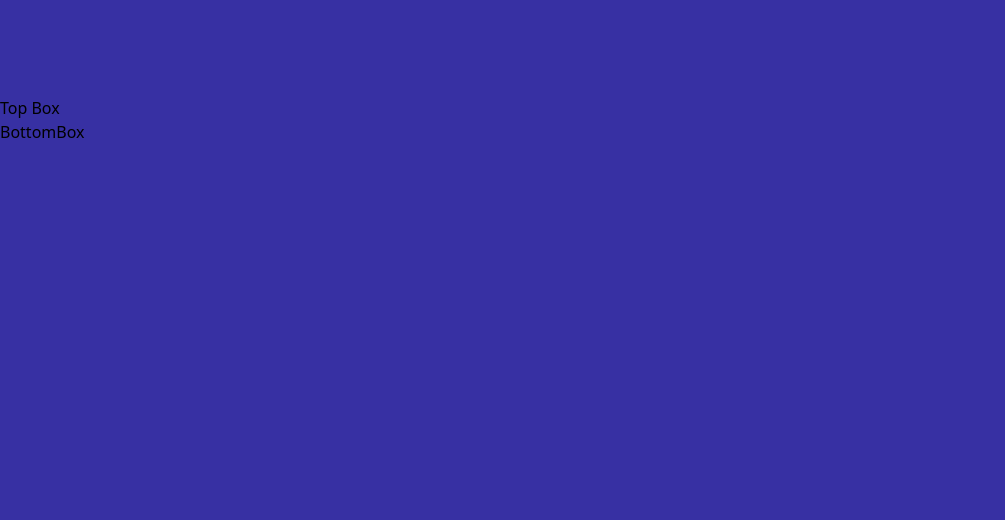
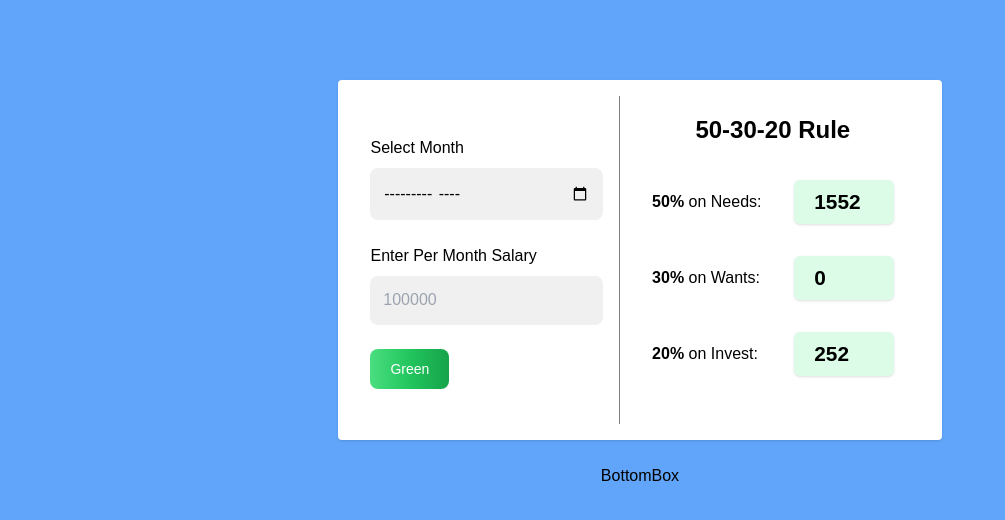
Before and after one commit to gauravsoni97/expensemanagement, a React (Create React App) app: page / in a window 1280 px wide. Shown: the top 520 px of the page, without its empty margins (0-1005 px from the left). Built offline with nearby package versions, Linux system fonts and the light colour scheme.

Commit message:
top box ui set

```diff
--- a/src/App.js
+++ b/src/App.js
@@ -4,8 +4,9 @@ import TopBox from './Components/TopBox/TopBox'
 
 const App = () => {
   return (
-    <div className="w-full w-screen-xl h-screen mx-auto py-24  bg-indigo-800" >
+    <div className="Project_Parent bg-gradient-to-r from-blue-400 via-blue-400 to-blue-400 " >
     <TopBox />
+    <br/>
     <BottomBox/>
     </div>
   )
--- a/src/Components/TopBox/TopBox.jsx
+++ b/src/Components/TopBox/TopBox.jsx
@@ -1,11 +1,44 @@
-import React from 'react'
+import React from "react";
+
+import "./topbox.css";
 
 const TopBox = () => {
   return (
-    <div>
-        Top Box
+    <div className="top_box shadow rounded p-4 flex align-center justify-start">
+      <div className="topbox_leftside">
+        <form>
+          <div className="input_fields">
+            <label className="input_label">Select Month</label>
+            <input type="month" />
+          </div>
+          <div className="input_fields">
+            <label className="input_label">Enter Per Month Salary</label>
+            <input type="text" placeholder="100000" />
+          </div>
+          <button type="submit" class="text-white bg-gradient-to-r from-green-400 via-green-500 to-green-600 hover:bg-gradient-to-br focus:ring-4 focus:outline-none focus:ring-green-300 dark:focus:ring-green-800 font-medium rounded-lg text-sm px-5 py-2.5 text-center mr-2 mb-2">Green</button>
+
+        </form>
+      </div>
+      <div className="topbox_rightside ">
+        <h2 className="box_heading">50-30-20 Rule</h2>
+
+        <div className="parentOfNeedsWantsInvest">
+          <div className="AmountRecievedBox">
+            <p className="needs_top_para"><b>50%</b> on Needs:</p>
+            <div className="needs_top_amount  shadow  bg-green-100 ">1552</div>
+          </div>
+          <div className="AmountRecievedBox">
+            <p className="wants_top_para"><b>30%</b>  on Wants:</p>
+            <div className="needs_top_amount  shadow  bg-green-100 ">0</div>
+          </div>
+          <div className="AmountRecievedBox">
+            <p className="invest_top_para"><b>20%</b>  on Invest:</p>
+            <div className="needs_top_amount  shadow  bg-green-100 ">252</div>
+          </div>
+        </div>
+      </div>
     </div>
-  )
-}
+  );
+};
 
-export default TopBox
+export default TopBox;
--- /dev/null
+++ b/src/Components/TopBox/topbox.css
@@ -0,0 +1,60 @@
+.top_box {
+  background-color: white;
+}
+.topbox_leftside,
+.topbox_rightside {
+  padding: 1rem;
+}
+
+.topbox_leftside {
+  border-right: 1px solid gray;
+}
+
+.input_fields {
+  display: flex;
+  align-items: flex-start;
+  flex-direction: column;
+  justify-content: flex-start;
+  margin: 1.5rem 0;
+}
+.input_fields input {
+  background-color: rgb(240, 240, 240);
+  border-radius: 0.5rem;
+  padding: 0.8rem;
+  width: 100%;
+  margin-top: .5rem;
+}
+
+
+.parentOfNeedsWantsInvest{
+    display: flex;
+    flex-direction: column;
+    align-items:center;
+    justify-content: center;
+    padding: 1rem;
+}
+
+.box_heading{
+    font-size: 1.5rem ;
+    font-weight: 600;
+    text-align: center;
+}
+.AmountRecievedBox{
+    display: flex;
+    align-items: center;
+    justify-content: space-between;
+    margin: 1rem;
+    width: 100%;
+}
+
+.needs_top_amount{
+
+    min-width: 100px;
+    padding: .4rem 1.3rem;
+    border-radius: .4rem;
+    display: flex;
+    align-items: center;
+    justify-content: flex-start;
+    font-size: 1.3rem;
+    font-weight: 600;
+}
--- a/src/index.css
+++ b/src/index.css
@@ -1,3 +1,32 @@
 @tailwind base;
 @tailwind components;
 @tailwind utilities;
+@import url('https://fonts.googleapis.com/css2?family=Poppins:wght@400;500;600;700;800&display=swap');
+
+*{
+    margin: 0;padding: 0;box-sizing: border-box; font-family: 'Poppins', sans-serif;
+
+}
+
+li{
+    list-style: none;
+}
+
+a{
+    text-decoration: none;
+}
+
+html{
+    scroll-behavior: smooth;
+}
+.Project_Parent {
+  width: 100%;
+  height: 100vh;
+  overflow: hidden;
+  /* background-color: coral; */
+  display: flex;
+  align-items: center;
+  justify-content: flex-start;
+  padding-top: 5rem;
+  flex-direction: column;
+}
```
